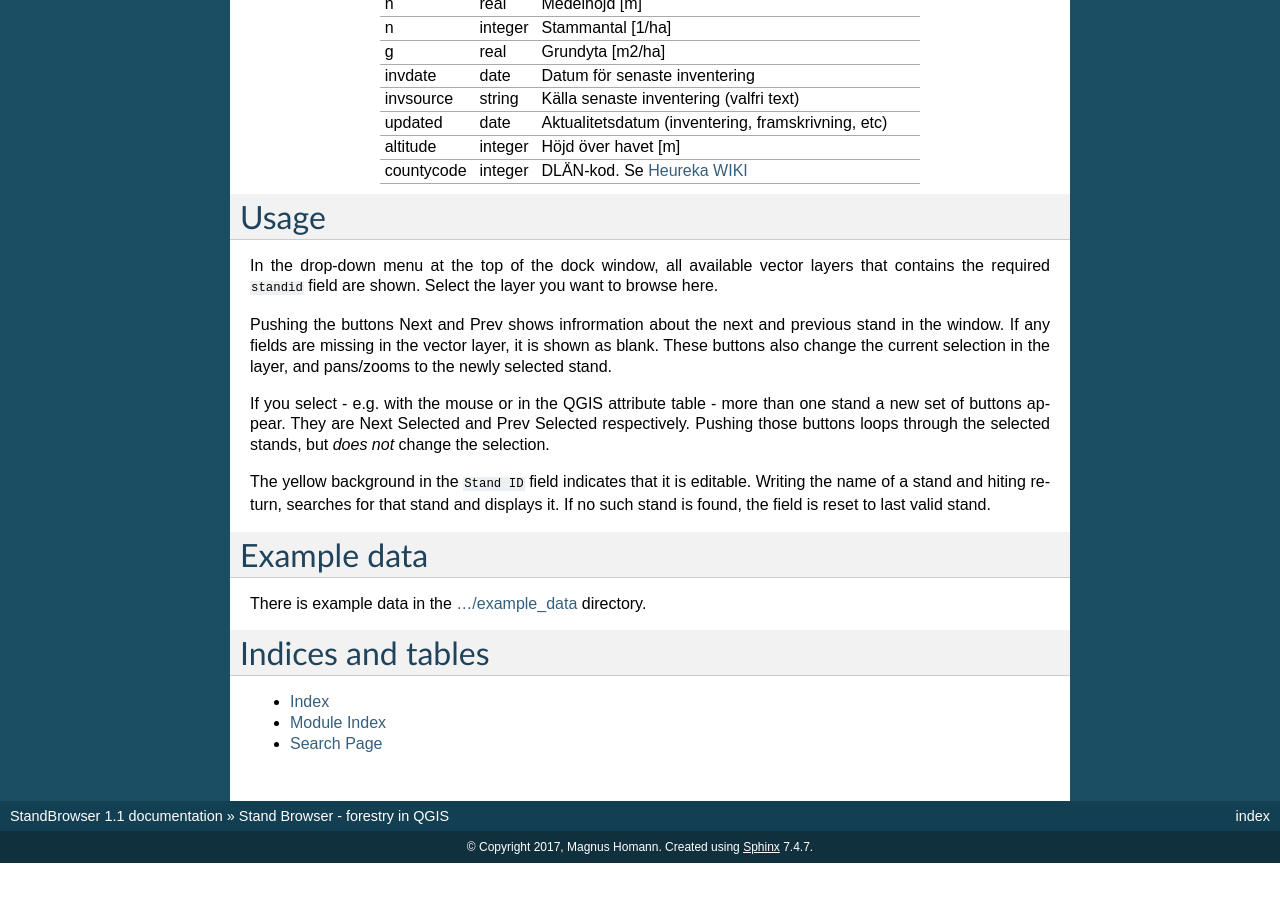
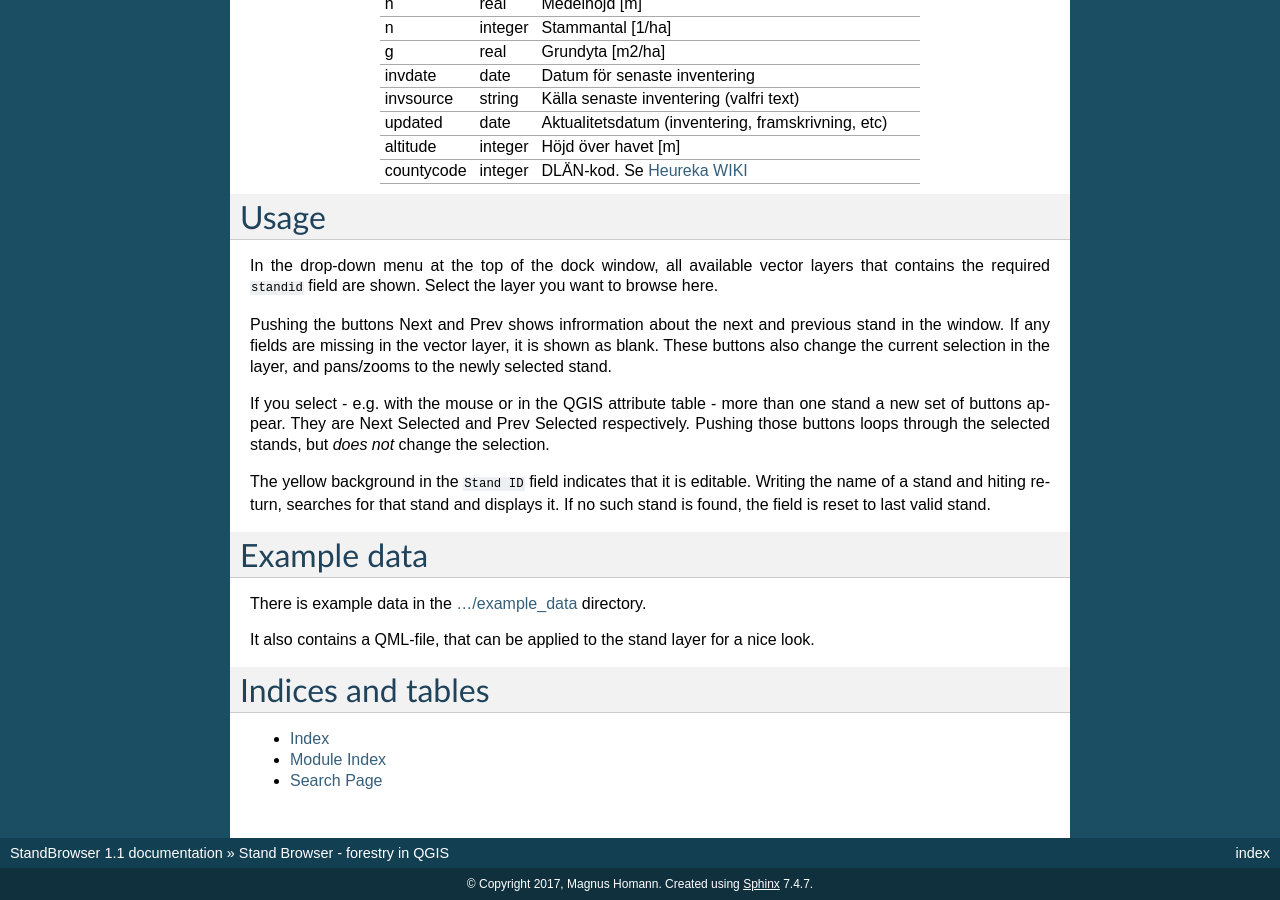
Before and after one commit to homann/stand-browser, a Sphinx documentation site: the page built from help/source/index.rst, in a window 1280 px wide and 900 px high, scrolled down 996 px. Built offline with Sphinx 7.4.7, drawn with Linux system fonts in a browser that asks for light colours; formulas are drawn with MathJax 3; before the commit the page ends 1859 px from its top, so only the background shows below that.

Commit message:
Added a nice style file for stands

```diff
--- a/help/source/index.rst
+++ b/help/source/index.rst
@@ -95,6 +95,9 @@ Example data
 
 There is example data in the `.../example_data`__ directory.
 
+It also contains a QML-file, that can be applied to the stand layer
+for a nice look.
+
 __ ../../../example_data
 
 
```
Also changed, not shown: 3 other files.
